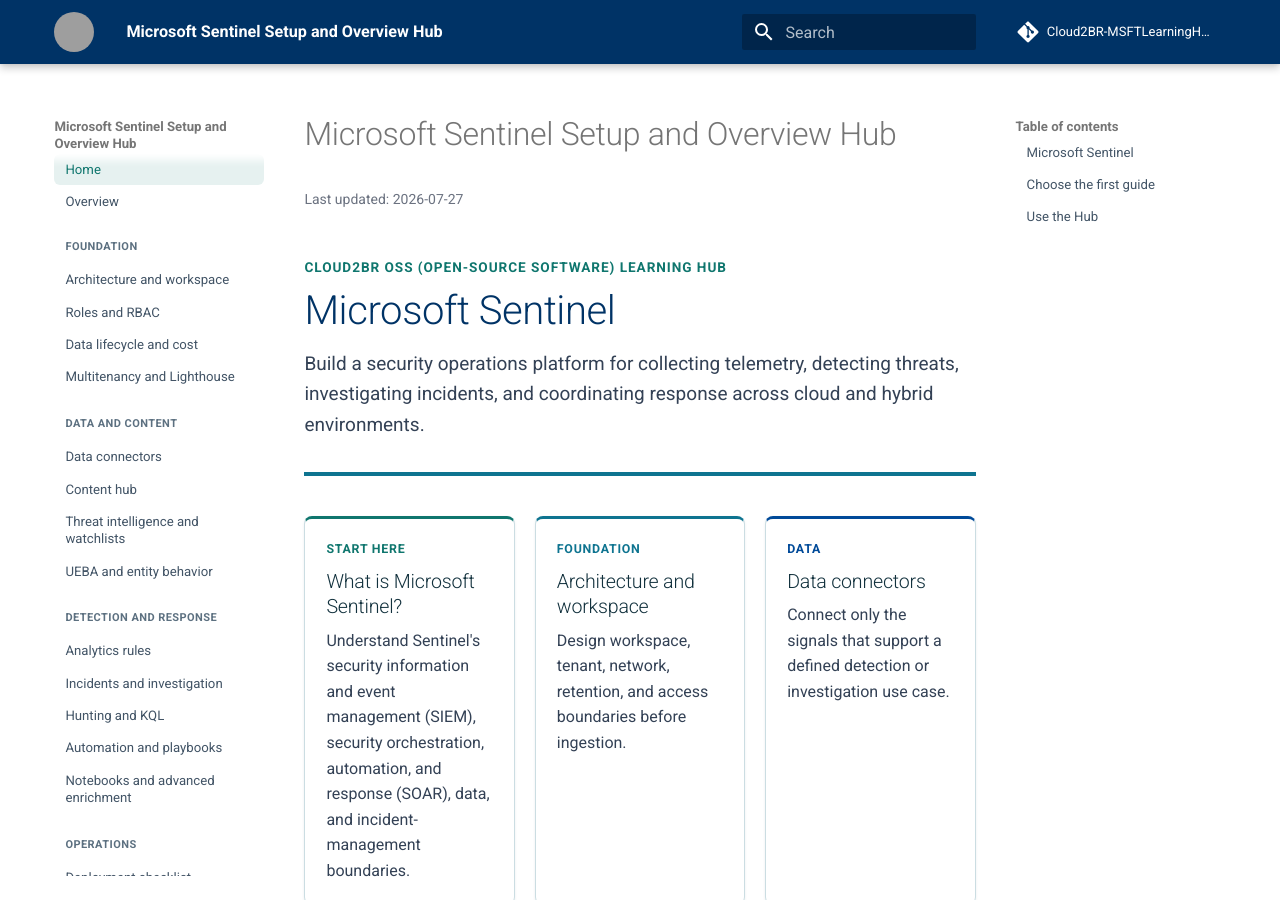
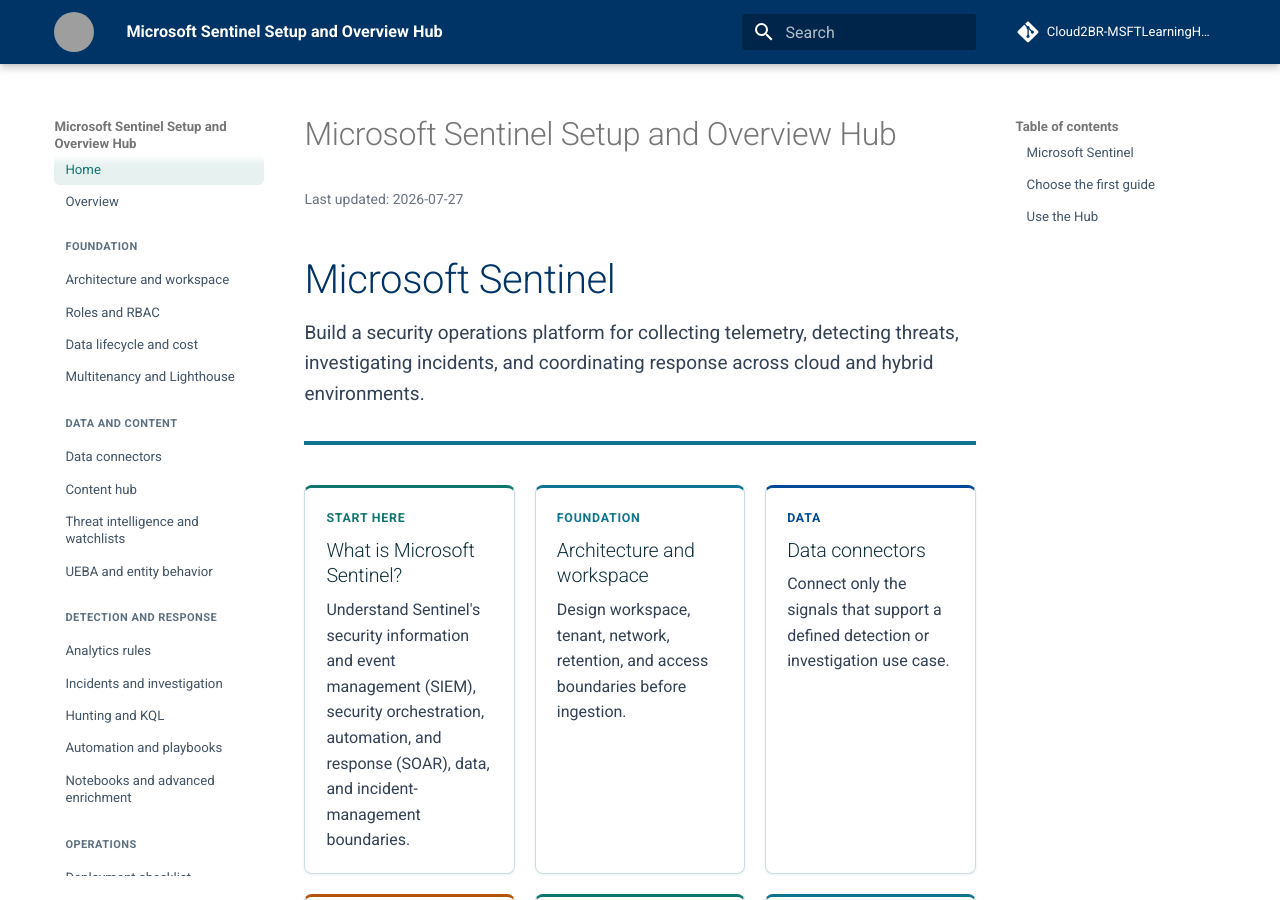
Before and after one commit to Cloud2BR-MSFTLearningHub/Sentinel-Setup-Overview, an MkDocs documentation site: the page built from docs/index.md, in a window 1280 px wide and 900 px high. Built offline with MkDocs 1.6.1 and Material for MkDocs 9.7.7, drawn with Linux system fonts in a browser that asks for light colours; comment, search, counter and statistics services are not loaded; grey boxes are pictures that could not be loaded.

Commit message:
docs: remove homepage hero eyebrow label

```diff
--- a/docs/index.md
+++ b/docs/index.md
@@ -10,8 +10,6 @@
 ----------
 
 <div class="sentinel-hero" markdown>
-
-<p class="sentinel-hero__eyebrow">Cloud2BR OSS (open-source software) Learning Hub</p>
 
 ## Microsoft Sentinel
 
```
